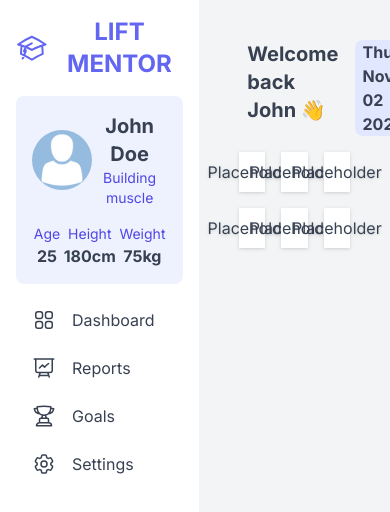
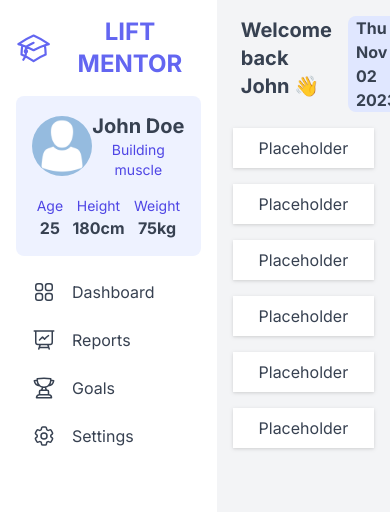
Before and after one commit to MarekRykaczewski/lift-mentor, a Next.js app: page / in a window 390 px wide. Shown: the top 512 px of the page. Built offline with nearby package versions, Linux system fonts and the light colour scheme.

Commit message:
make Home more responsive

```diff
--- a/src/app/page.tsx
+++ b/src/app/page.tsx
@@ -2,7 +2,7 @@ export default function Home() {
   const currentDate = new Date().toDateString();
 
   return (
-    <main className="grid grid-cols-3 auto-rows-min gap-4 p-10 w-full text-gray-700 bg-gray-100 min-h-screen">
+    <main className="grid grid-cols-1 sm:grid-cols-2 md:grid-cols-3 auto-rows-min gap-4 p-4 sm:p-6 md:p-10 w-full text-gray-700 bg-gray-100 min-h-screen">
       <div className="col-span-full justify-start row-span-1 flex gap-2">
         <div className="text-xl px-2 rounded-lg font-bold">
           Welcome back John 👋
```
